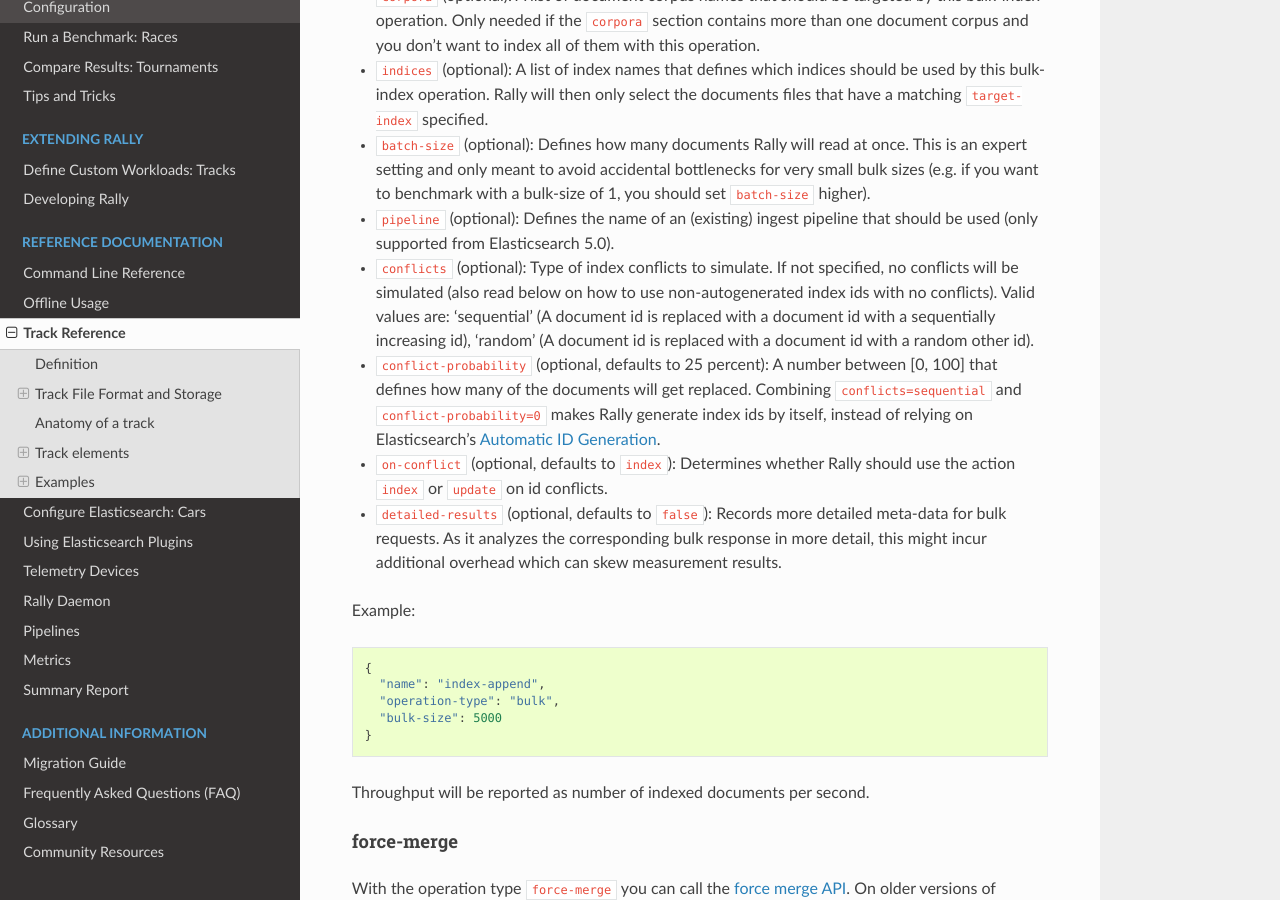
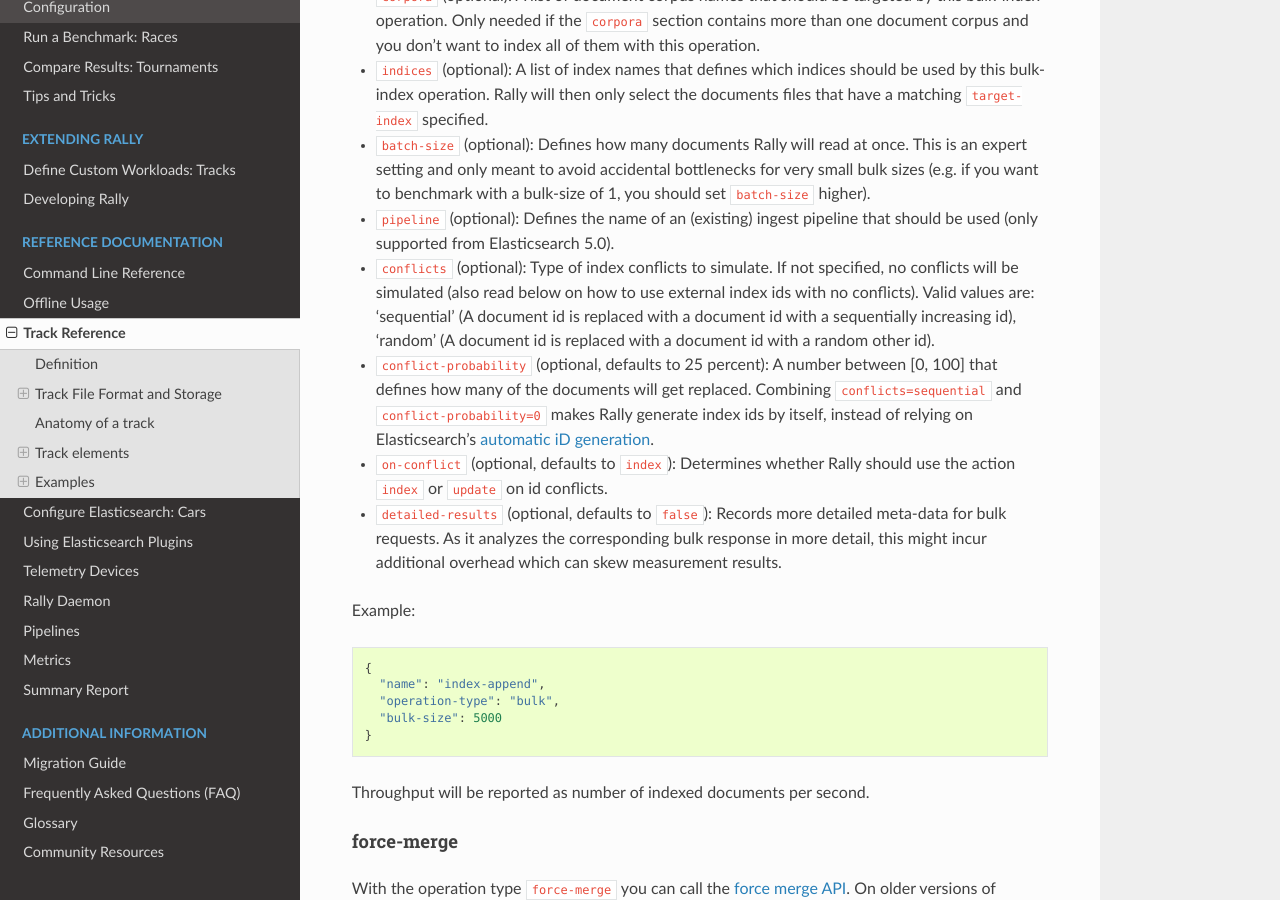
Before and after one commit to elastic/rally, a Sphinx documentation site: the page built from docs/track.rst, in a window 1280 px wide and 900 px high, scrolled down 8997 px. Built offline with Sphinx 7.4.7 and the Read the Docs theme 2.0.0, drawn with Linux system fonts in a browser that asks for light colours.

Commit message:
Address PR comments
* Improve test case to match the complete list of generated documented
  with 0 conflict probability

* Doc fixes

```diff
--- a/docs/track.rst
+++ b/docs/track.rst
@@ -314,8 +314,8 @@ With the operation type ``bulk`` you can execute `bulk requests <http://www.elas
 * ``indices`` (optional): A list of index names that defines which indices should be used by this bulk-index operation. Rally will then only select the documents files that have a matching ``target-index`` specified.
 * ``batch-size`` (optional): Defines how many documents Rally will read at once. This is an expert setting and only meant to avoid accidental bottlenecks for very small bulk sizes (e.g. if you want to benchmark with a bulk-size of 1, you should set ``batch-size`` higher).
 * ``pipeline`` (optional): Defines the name of an (existing) ingest pipeline that should be used (only supported from Elasticsearch 5.0).
-* ``conflicts`` (optional): Type of index conflicts to simulate. If not specified, no conflicts will be simulated (also read below on how to use non-autogenerated index ids with no conflicts). Valid values are: 'sequential' (A document id is replaced with a document id with a sequentially increasing id), 'random' (A document id is replaced with a document id with a random other id).
-* ``conflict-probability`` (optional, defaults to 25 percent): A number between [0, 100] that defines how many of the documents will get replaced. Combining ``conflicts=sequential`` and ``conflict-probability=0`` makes Rally generate index ids by itself, instead of relying on Elasticsearch's `Automatic ID Generation <https://www.elastic.co/guide/en/elasticsearch/reference/current/docs-index_.html#_automatic_id_generation>`_.
+* ``conflicts`` (optional): Type of index conflicts to simulate. If not specified, no conflicts will be simulated (also read below on how to use external index ids with no conflicts). Valid values are: 'sequential' (A document id is replaced with a document id with a sequentially increasing id), 'random' (A document id is replaced with a document id with a random other id).
+* ``conflict-probability`` (optional, defaults to 25 percent): A number between [0, 100] that defines how many of the documents will get replaced. Combining ``conflicts=sequential`` and ``conflict-probability=0`` makes Rally generate index ids by itself, instead of relying on Elasticsearch's `automatic iD generation <https://www.elastic.co/guide/en/elasticsearch/reference/current/docs-index_.html#_automatic_id_generation>`_.
 * ``on-conflict`` (optional, defaults to ``index``): Determines whether Rally should use the action ``index`` or ``update`` on id conflicts.
 * ``detailed-results`` (optional, defaults to ``false``): Records more detailed meta-data for bulk requests. As it analyzes the corresponding bulk response in more detail, this might incur additional overhead which can skew measurement results.
 
```
Also changed, not shown: 1 other file.
